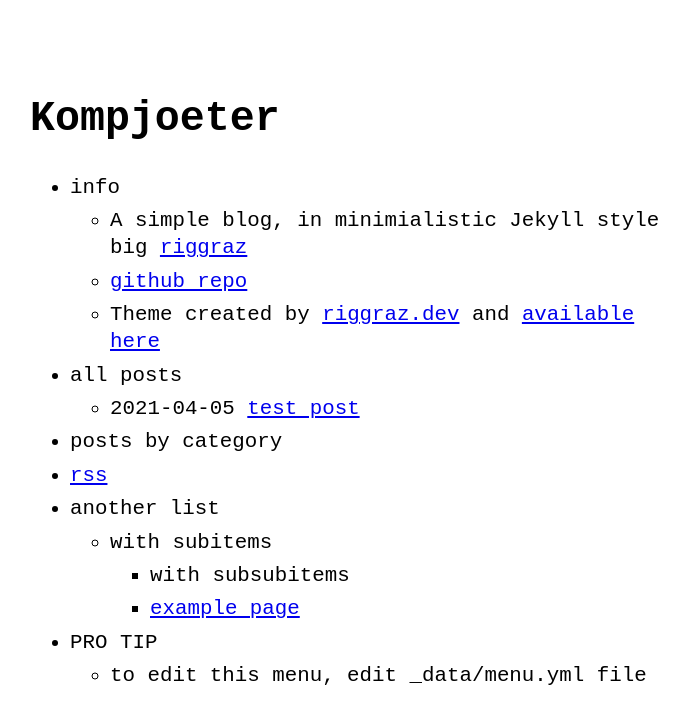
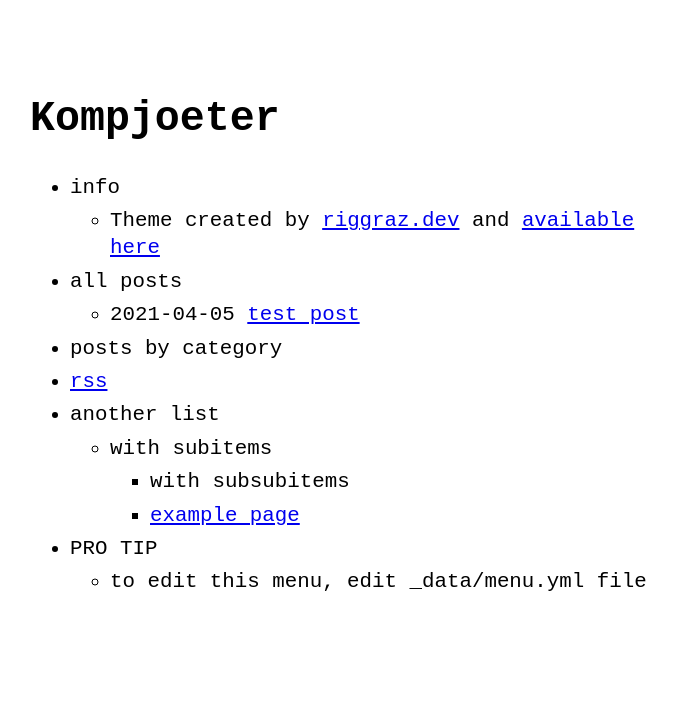
Before and after one commit to Kompjoeter/archived-blog, a Jekyll site: the page built from index.md, in a window 1280 px wide. Shown: the top 724 px of the page, without its empty margins (290-979 px from the left). Built offline with Jekyll 4.4.1, drawn with Linux system fonts in a browser that asks for light colours.

Commit message:
Edited menu

```diff
--- a/_data/menu.yml
+++ b/_data/menu.yml
@@ -4,9 +4,6 @@
 entries:
   - title: info
     entries:
-      - title: A simple blog, in minimialistic Jekyll style big <a href='https://github.com/riggraz'>riggraz</a>
-      - title: github repo
-        url: https://github.com/RanDByyp/randbyyp.github.io
       - title: "Theme created by <a href='https://riggraz.dev'>riggraz.dev</a> and <a href='https://github.com/riggraz/no-style-please'>available here</a>"
 
   - title: all posts
```
